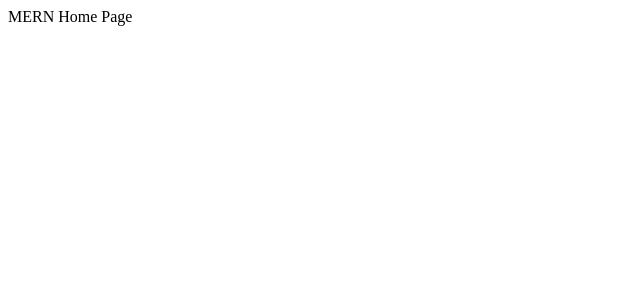
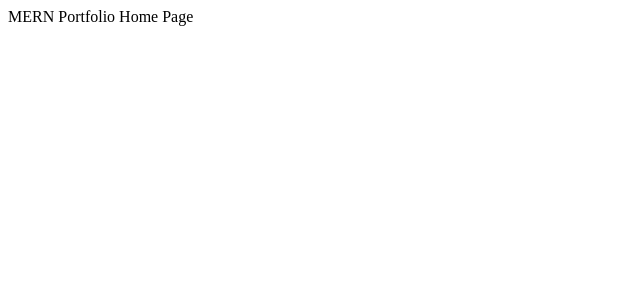
Before and after one commit to CoderBunnyS/BunnyBlogMERN, a React (Vite) app in the folder client/: page / in a window 1280 px wide. Shown: the top 300 px of the page, without its empty margins (0-640 px from the left). Built offline with nearby package versions, Linux system fonts and the light colour scheme.

Commit message:
simple text changes for clarity

```diff
--- a/client/src/pages/Home/index.jsx
+++ b/client/src/pages/Home/index.jsx
@@ -2,7 +2,7 @@
 
 function Home() {
   return (
-    <div>MERN Home Page</div>
+    <div>MERN Portfolio Home Page</div>
   )
 }
 
```
